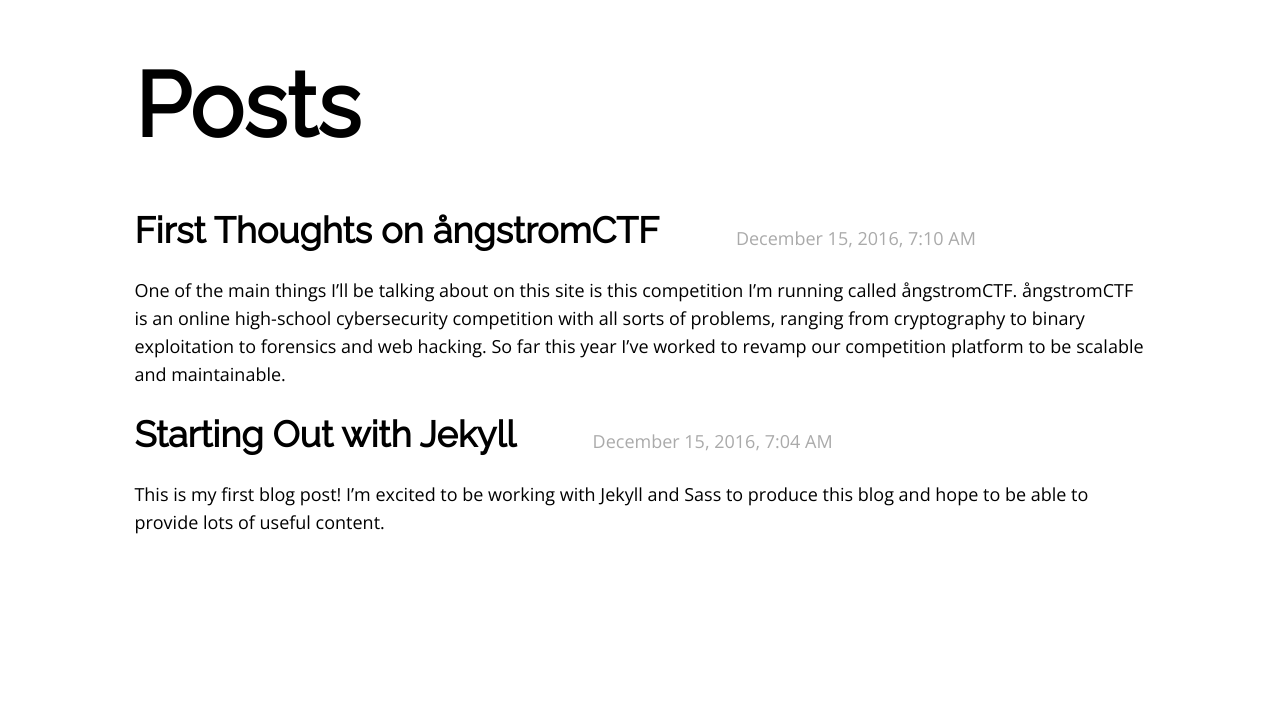
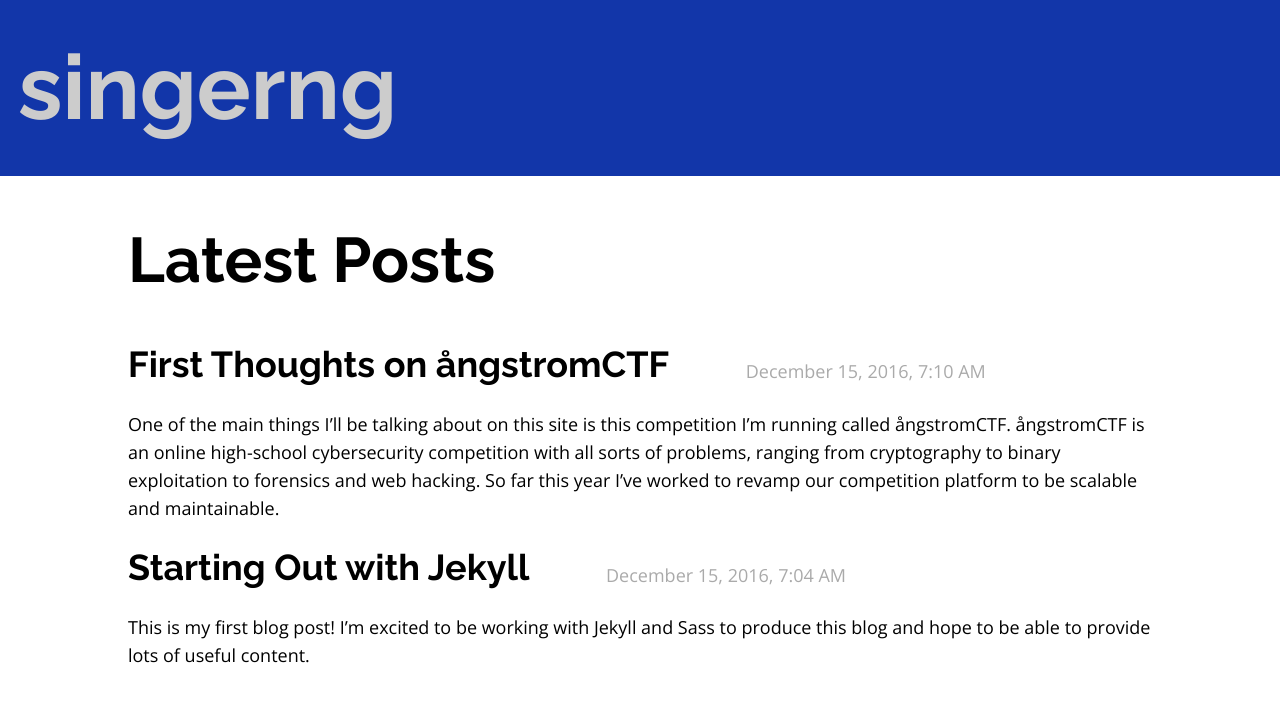
Before and after one commit to singerng/noahsinger.org, a Jekyll site: the page built from index/index.html, in a window 1280 px wide. Shown: the top 702 px of the page. Built offline with Jekyll 4.4.1, drawn with Linux system fonts in a browser that asks for light colours.

Commit message:
okay, themes are coming along

```diff
--- a/_layouts/blog.html
+++ b/_layouts/blog.html
@@ -2,7 +2,7 @@
 layout: default
 ---
 
-<h2>{{ page.title }}</h2>
+<h2 class="post-header">{{ page.title }}</h2>
 <span class="date">{{ page.date |  date: "%A, %B %d, %Y, %l:%M %p %Z" }}</span>
 
 {{ content }}
--- a/_layouts/default.html
+++ b/_layouts/default.html
@@ -17,6 +17,10 @@
     </head>
 
     <body>
+        <div id="header">
+            <a href="/" class="nav-link"><h1>singerng</h1></a>
+        </div>
+
         <div id="content">
             {{ content }}
         </div>
--- a/index/index.html
+++ b/index/index.html
@@ -4,13 +4,13 @@
 layout: default
 ---
 
-<h1>Posts</h1>
+<h2>Latest Posts</h2>
 <br/><br/>
 
 {% for post in site.posts %}
 <div>
-    <a href="{{ post.url }}" class="post-link">
-        <h3>{{ post.title }}</h3> <div class="date">{{ post.date |  date: "%B %d, %Y, %l:%M %p" }}</div>
+    <a href="{{ post.url }}" class="nav-link">
+        <h3 class="post-header">{{ post.title }}</h3> <div class="date">{{ post.date |  date: "%B %d, %Y, %l:%M %p" }}</div>
 
         <p>
             {{ post.excerpt | strip_html }}
--- a/static/styles/theme.scss
+++ b/static/styles/theme.scss
@@ -1,8 +1,8 @@
 ---
 ---
 
-@import url('https://fonts.googleapis.com/css?family=Open+Sans:400');
-@import url('https://fonts.googleapis.com/css?family=Raleway');
+@import url('https://fonts.googleapis.com/css?family=Open+Sans:400,700');
+@import url('https://fonts.googleapis.com/css?family=Raleway:400,700');
 
 * {
     font-family: "Open Sans", sans-serif;
@@ -10,9 +10,12 @@
     line-height: 155%;
 }
 
-h1, h2, h3 {
+h1, h2, h3, h4, h5, h6 {
     font-family: "Raleway", sans-serif;
     display: inline;
+}
+
+.post-header {
     padding-right: 2em;
 }
 
@@ -21,7 +24,7 @@
 }
 
 h2 {
-    font-size: 3rem;
+    font-size: 3.5rem;
 }
 
 h3 {
@@ -33,7 +36,7 @@
 }
 
 body {
-    margin-top: 2rem;
+    margin: 0 0 3rem 0;
 }
 
 div#content {
@@ -41,11 +44,18 @@
     margin: 0 auto;
 }
 
+div#header {
+    background-color: #1236a9;
+    padding: 1rem;
+    color: #ccc;
+    margin-bottom: 2rem;
+}
+
 a, a:visited {
     color: #0b9;
 }
 
-a.post-link, a.post-link:active {
+a.nav-link, a.nav-link:active {
     text-decoration: none;
     color: inherit;
 }
```
